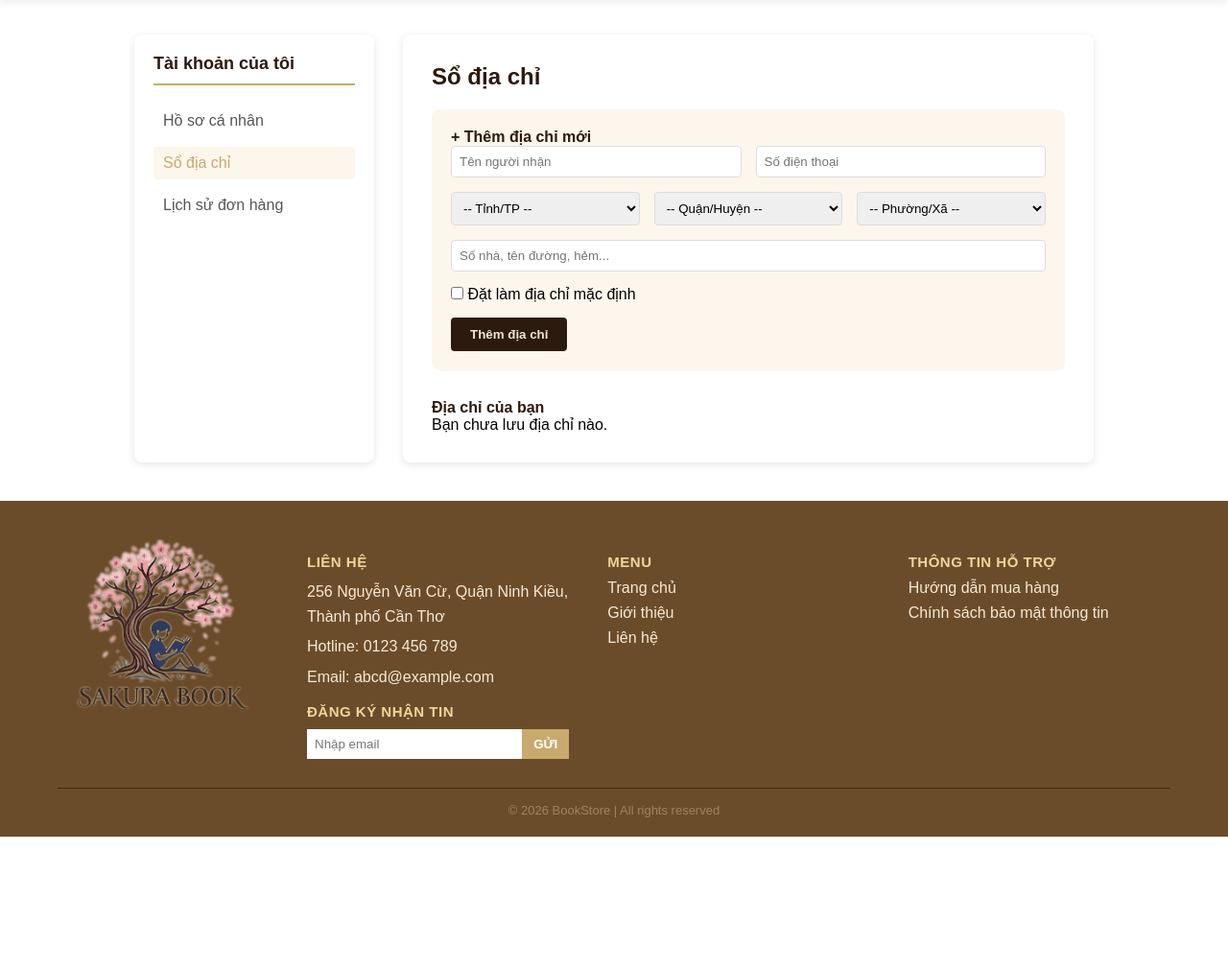
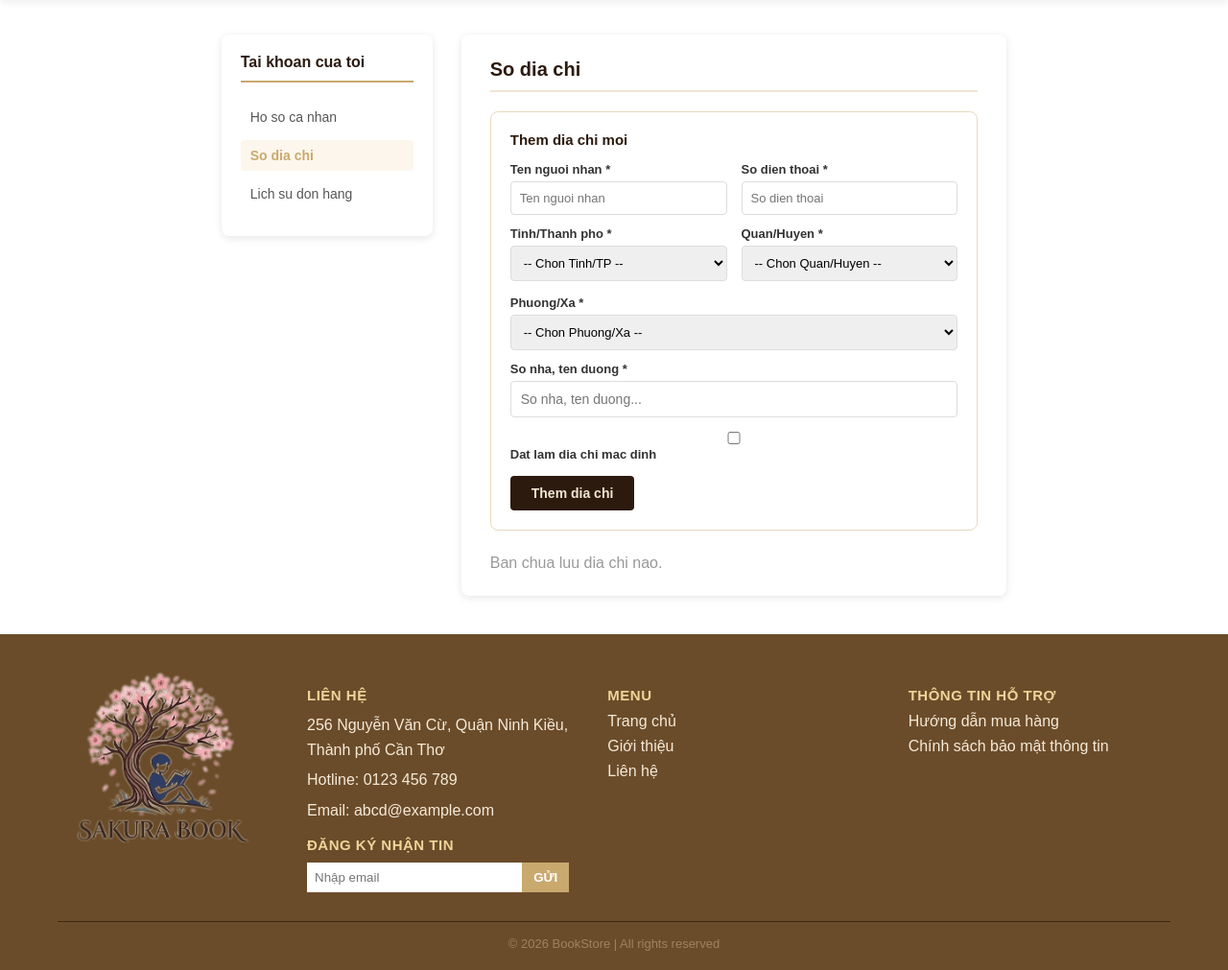
Before and after one commit to vot750422-ui/BookShop, a PHP site: page /profile.php?tab=address in a window 1280 px wide. Shown: the part 234-1245 px from the top of the page at 96% size. Before the commit the page ends 1106 px from the top, so only its background shows below. Run offline with PHP 8.4, Linux system fonts and the light colour scheme; the visitor is signed in with stand-in values (Sample User, id 1); data that the repository does not hold is empty.

Commit message:
commit lần 2 ngày 22/3

```diff
--- a/profile.php
+++ b/profile.php
@@ -2,7 +2,6 @@
 session_start();
 require_once 'config.php';
 
-// Bắt buộc đăng nhập mới được vào trang này
 if (!isset($_SESSION['user_id'])) {
     header("Location: dangnhap.php");
     exit();
@@ -10,50 +9,181 @@ if (!isset($_SESSION['user_id'])) {
 
 $userID = $_SESSION['user_id'];
 
-// 1. Lấy thông tin cá nhân
 $stmtUser = $conn->prepare("SELECT * FROM users WHERE UserID = ?");
 $stmtUser->execute([$userID]);
 $user = $stmtUser->fetch(PDO::FETCH_ASSOC);
 
-// 2. Lấy lịch sử đơn hàng
-$stmtorders = $conn->prepare("SELECT * FROM orders WHERE UserID = ? ORDER BY NgayDat DESC");
-$stmtorders->execute([$userID]);
-$orders = $stmtorders->fetchAll(PDO::FETCH_ASSOC);
-// 3. Lấy danh sách địa chỉ
+$stmtOrders = $conn->prepare("SELECT * FROM orders WHERE UserID = ? ORDER BY NgayDat DESC");
+$stmtOrders->execute([$userID]);
+$orders = $stmtOrders->fetchAll(PDO::FETCH_ASSOC);
+
 $stmtAddress = $conn->prepare("SELECT * FROM useraddresses WHERE UserID = ? ORDER BY IsDefault DESC, AddressID DESC");
 $stmtAddress->execute([$userID]);
 $addresses = $stmtAddress->fetchAll(PDO::FETCH_ASSOC);
 ?>
-
 <!DOCTYPE html>
 <html lang="vi">
 <head>
     <meta charset="UTF-8">
-    <title>Thông tin tài khoản - BookStore</title>
+    <title>Thong tin tai khoan - BookStore</title>
     <link rel="stylesheet" href="assets/css/style.css">
     <style>
-        .profile-container { max-width: 1000px; margin: 40px auto; display: flex; gap: 30px; }
-        .profile-sidebar { flex: 0 0 250px; background: white; padding: 20px; border-radius: 8px; box-shadow: 0 2px 8px rgba(0,0,0,0.1); }
-        .profile-sidebar h3 { color: #2c1a0e; margin-bottom: 20px; font-size: 18px; border-bottom: 2px solid #c9a96e; padding-bottom: 10px; }
+        .profile-container {
+            max-width: 1000px;
+            margin: 40px auto;
+            display: flex;
+            gap: 30px;
+            padding: 0 20px;
+        }
+        .profile-sidebar {
+            flex: 0 0 220px;
+            background: white;
+            padding: 20px;
+            border-radius: 8px;
+            box-shadow: 0 2px 8px rgba(0,0,0,0.1);
+            height: fit-content;
+        }
+        .profile-sidebar h3 {
+            color: #2c1a0e;
+            margin-bottom: 20px;
+            font-size: 16px;
+            border-bottom: 2px solid #c9a96e;
+            padding-bottom: 10px;
+        }
         .profile-menu { list-style: none; padding: 0; }
-        .profile-menu li { margin-bottom: 10px; }
-        .profile-menu a { text-decoration: none; color: #555; font-weight: 500; display: block; padding: 8px 10px; border-radius: 4px; transition: background 0.2s; }
-        .profile-menu a:hover, .profile-menu a.active { background: #fdf6ec; color: #c9a96e; }
-
-        .profile-content { flex: 1; background: white; padding: 30px; border-radius: 8px; box-shadow: 0 2px 8px rgba(0,0,0,0.1); }
-        .profile-content h2 { margin-bottom: 20px; color: #2c1a0e; }
-
-        /* Form thông tin */
+        .profile-menu li { margin-bottom: 8px; }
+        .profile-menu a {
+            text-decoration: none;
+            color: #555;
+            font-size: 14px;
+            display: block;
+            padding: 8px 10px;
+            border-radius: 4px;
+            transition: all 0.2s;
+        }
+        .profile-menu a:hover,
+        .profile-menu a.active {
+            background: #fdf6ec;
+            color: #c9a96e;
+            font-weight: 600;
+        }
+        .profile-content {
+            flex: 1;
+            background: white;
+            padding: 25px 30px;
+            border-radius: 8px;
+            box-shadow: 0 2px 8px rgba(0,0,0,0.1);
+        }
+        .profile-content h2 {
+            margin-bottom: 20px;
+            color: #2c1a0e;
+            font-size: 20px;
+            border-bottom: 2px solid #f0e6d3;
+            padding-bottom: 10px;
+        }
         .form-group { margin-bottom: 15px; }
-        .form-group label { display: block; font-weight: 600; margin-bottom: 5px; color: #333; }
-        .form-group input { width: 100%; padding: 10px; border: 1px solid #ddd; border-radius: 4px; font-size: 14px; }
-        .btn-save { background: #2c1a0e; color: #f0e6d3; border: none; padding: 10px 20px; border-radius: 4px; cursor: pointer; font-weight: bold; }
+        .form-group label {
+            display: block;
+            font-weight: 600;
+            margin-bottom: 5px;
+            color: #333;
+            font-size: 13px;
+        }
+        .form-group input {
+            width: 100%;
+            padding: 10px;
+            border: 1px solid #ddd;
+            border-radius: 4px;
+            font-size: 14px;
+            box-sizing: border-box;
+        }
+        .form-group input:focus {
+            outline: none;
+            border-color: #c9a96e;
+        }
+        .btn-save {
+            background: #2c1a0e;
+            color: #f0e6d3;
+            border: none;
+            padding: 10px 22px;
+            border-radius: 4px;
+            cursor: pointer;
+            font-weight: 600;
+            font-size: 14px;
+            transition: background 0.2s;
+        }
         .btn-save:hover { background: #c9a96e; }
 
-        /* Bảng đơn hàng */
-        .order-table { width: 100%; border-collapse: collapse; margin-top: 20px; }
-        .order-table th, .order-table td { padding: 12px; text-align: left; border-bottom: 1px solid #ddd; }
-        .order-table th { background: #fdf6ec; color: #2c1a0e; }
+        /* Bang don hang */
+        .order-table { width: 100%; border-collapse: collapse; margin-top: 10px; }
+        .order-table th {
+            background: #2c1a0e;
+            color: #f0e6d3;
+            padding: 11px 12px;
+            text-align: left;
+            font-size: 13px;
+        }
+        .order-table td {
+            padding: 11px 12px;
+            border-bottom: 1px solid #f0e6d3;
+            font-size: 14px;
+        }
+        .order-table tr:hover td { background: #fdf6ec; }
+
+        /* So dia chi */
+        .address-card {
+            border: 1px solid #e8d9c0;
+            padding: 15px;
+            border-radius: 6px;
+            margin-bottom: 12px;
+            position: relative;
+            background: #fdf6ec;
+        }
+        .address-card p { margin: 4px 0; font-size: 14px; color: #555; }
+        .address-card strong { color: #2c1a0e; }
+        .badge-default {
+            display: inline-block;
+            background: #c9a96e;
+            color: white;
+            font-size: 11px;
+            padding: 2px 8px;
+            border-radius: 10px;
+            margin-top: 5px;
+            font-weight: 600;
+        }
+        .btn-xoa-addr {
+            position: absolute;
+            top: 12px;
+            right: 12px;
+            background: none;
+            border: none;
+            color: #e74c3c;
+            cursor: pointer;
+            font-weight: 600;
+            font-size: 13px;
+        }
+        .btn-xoa-addr:hover { text-decoration: underline; }
+
+        /* Form them dia chi */
+        .add-address-form {
+            background: white;
+            border: 1px solid #e8d9c0;
+            padding: 20px;
+            border-radius: 8px;
+            margin-bottom: 25px;
+        }
+        .add-address-form h4 { margin: 0 0 15px; color: #2c1a0e; font-size: 15px; }
+        .addr-row { display: flex; gap: 15px; flex-wrap: wrap; margin-bottom: 12px; }
+        .addr-row .form-group { flex: 1; min-width: 150px; margin-bottom: 0; }
+        .addr-row .form-group input,
+        .addr-row .form-group select {
+            width: 100%;
+            padding: 9px;
+            border: 1px solid #ddd;
+            border-radius: 4px;
+            font-size: 13px;
+            box-sizing: border-box;
+        }
     </style>
 </head>
 <body>
@@ -61,142 +191,141 @@ $addresses = $stmtAddress->fetchAll(PDO::FETCH_ASSOC);
 <?php include 'components/navbar.php'; ?>
 
 <div class="profile-container">
-    <!-- Cột Menu -->
+    <!-- Menu ben trai -->
     <div class="profile-sidebar">
-        <h3>Tài khoản của tôi</h3>
+        <h3>Tai khoan cua toi</h3>
         <ul class="profile-menu">
-            <li><a href="?tab=info" class="<?= (!isset($_GET['tab']) || $_GET['tab'] == 'info') ? 'active' : '' ?>">Hồ sơ cá nhân</a></li>
-            <li><a href="?tab=address" class="<?= (isset($_GET['tab']) && $_GET['tab'] == 'address') ? 'active' : '' ?>">Sổ địa chỉ</a></li>
-            <li><a href="?tab=orders" class="<?= (isset($_GET['tab']) && $_GET['tab'] == 'orders') ? 'active' : '' ?>">Lịch sử đơn hàng</a></li>
+            <?php $tab = $_GET['tab'] ?? 'info'; ?>
+            <li><a href="?tab=info"    class="<?= $tab=='info'    ? 'active':'' ?>">Ho so ca nhan</a></li>
+            <li><a href="?tab=address" class="<?= $tab=='address' ? 'active':'' ?>">So dia chi</a></li>
+            <li><a href="?tab=orders"  class="<?= $tab=='orders'  ? 'active':'' ?>">Lich su don hang</a></li>
         </ul>
     </div>
 
-    <!-- Cột Nội dung -->
+    <!-- Noi dung -->
     <div class="profile-content">
-        <?php $tab = $_GET['tab'] ?? 'info'; ?>
 
         <?php if ($tab == 'info'): ?>
-            <!-- TAB: HỒ SƠ CÁ NHÂN -->
-            <h2>Hồ sơ cá nhân</h2>
-            <form action="CapNhatInfo.php" method="POST">
+            <h2>Ho so ca nhan</h2>
+            <form action="capnhatinfo.php" method="POST">
                 <div class="form-group">
-                    <label>Họ và tên</label>
+                    <label>Ho va ten</label>
                     <input type="text" name="fullname" value="<?= htmlspecialchars($user['FullName']) ?>" required>
                 </div>
                 <div class="form-group">
-                    <label>Email (Không thể thay đổi)</label>
-                    <input type="email" value="<?= htmlspecialchars($user['Email']) ?>" disabled style="background: #f5f5f5;">
+                    <label>Email (Khong the thay doi)</label>
+                    <input type="email" value="<?= htmlspecialchars($user['Email']) ?>" disabled style="background:#f5f5f5;">
                 </div>
                 <div class="form-group">
-                    <label>Số điện thoại</label>
-                    <input type="text" name="phone" value="<?= htmlspecialchars($user['Phone'] ?? '') ?>" required>
+                    <label>So dien thoai</label>
+                    <input type="text" name="phone" value="<?= htmlspecialchars($user['Phone'] ?? '') ?>">
                 </div>
                 <div class="form-group">
-                    <label>Ngày sinh</label>
+                    <label>Ngay sinh</label>
                     <input type="date" name="birthdate" value="<?= htmlspecialchars($user['BirthDate'] ?? '') ?>">
                 </div>
-                <button type="submit" class="btn-save">Lưu thay đổi</button>
+                <button type="submit" class="btn-save">Luu thay doi</button>
             </form>
 
         <?php elseif ($tab == 'address'): ?>
-            <!-- TAB: SỔ ĐỊA CHỈ -->
-            <h2>Sổ địa chỉ</h2>
+            <h2>So dia chi</h2>
 
-            <!-- Form thêm địa chỉ mới -->
-            <div style="background: #fdf6ec; padding: 20px; border-radius: 8px; margin-bottom: 30px;">
-                <h4 style="margin-top: 0; color: #2c1a0e;">+ Thêm địa chỉ mới</h4>
-                <form action="xulydiachi.php" method="POST" style="display: flex; flex-wrap: wrap; gap: 15px;">
+            <div class="add-address-form">
+                <h4>Them dia chi moi</h4>
+                <form action="xulydiachi.php" method="POST">
                     <input type="hidden" name="action" value="add">
-                    <div style="flex: 1; min-width: 200px;">
-                        <input type="text" name="receiver_name" placeholder="Tên người nhận" required style="width: 100%; padding: 8px; border: 1px solid #ddd; border-radius: 4px;">
+                    <div class="addr-row">
+                        <div class="form-group">
+                            <label>Ten nguoi nhan *</label>
+                            <input type="text" name="receiver_name" placeholder="Ten nguoi nhan" required>
                         </div>
-                    <div style="flex: 1; min-width: 200px;">
-                        <input type="text" name="receiver_phone" placeholder="Số điện thoại" required style="width: 100%; padding: 8px; border: 1px solid #ddd; border-radius: 4px;">
+                        <div class="form-group">
+                            <label>So dien thoai *</label>
+                            <input type="text" name="receiver_phone" placeholder="So dien thoai" required>
                         </div>
-
-                    <!-- Cụm 3 ô chọn Tỉnh/Quận/Phường -->
-                    <div style="flex: 100%; display: flex; gap: 15px; flex-wrap: wrap;">
-                        <div style="flex: 1; min-width: 150px;">
-                            <select id="tinh" name="tinh" required onchange="loadQuan()" style="width: 100%; padding: 8px; border: 1px solid #ddd; border-radius: 4px;">
-                                <option value="">-- Tỉnh/TP --</option>
+                    </div>
+                    <div class="addr-row">
+                        <div class="form-group">
+                            <label>Tinh/Thanh pho *</label>
+                            <select id="tinh" name="tinh" required onchange="loadQuan()">
+                                <option value="">-- Chon Tinh/TP --</option>
                             </select>
                         </div>
-                        <div style="flex: 1; min-width: 150px;">
-                            <select id="quan" name="quan" required onchange="loadPhuong()" style="width: 100%; padding: 8px; border: 1px solid #ddd; border-radius: 4px;">
-                                <option value="">-- Quận/Huyện --</option>
+                        <div class="form-group">
+                            <label>Quan/Huyen *</label>
+                            <select id="quan" name="quan" required onchange="loadPhuong()">
+                                <option value="">-- Chon Quan/Huyen --</option>
                             </select>
                         </div>
-                        <div style="flex: 1; min-width: 150px;">
-                            <select id="phuong" name="phuong" required style="width: 100%; padding: 8px; border: 1px solid #ddd; border-radius: 4px;">
-                                <option value="">-- Phường/Xã --</option>
+                        <div class="form-group">
+                            <label>Phuong/Xa *</label>
+                            <select id="phuong" name="phuong" required>
+                                <option value="">-- Chon Phuong/Xa --</option>
                             </select>
                         </div>
                     </div>
-
-                    <!-- Địa chỉ chi tiết -->
-                    <div style="flex: 100%;">
-                        <input type="text" name="detail_address" placeholder="Số nhà, tên đường, hẻm..." required style="width: 100%; padding: 8px; border: 1px solid #ddd; border-radius: 4px;">
+                    <div class="form-group">
+                        <label>So nha, ten duong *</label>
+                        <input type="text" name="detail_address" placeholder="So nha, ten duong..." required>
                     </div>
-
-                    <div style="flex: 100%;">
-                        <label><input type="checkbox" name="is_default" value="1"> Đặt làm địa chỉ mặc định</label>
+                    <div class="form-group">
+                        <label>
+                            <input type="checkbox" name="is_default" value="1">
+                            Dat lam dia chi mac dinh
+                        </label>
                     </div>
-                    <button type="submit" class="btn-save">Thêm địa chỉ</button>
+                    <button type="submit" class="btn-save">Them dia chi</button>
                 </form>
             </div>
 
-            <!-- Danh sách địa chỉ đã lưu -->
-            <h4 style="color: #2c1a0e;">Địa chỉ của bạn</h4>
             <?php if (empty($addresses)): ?>
-                <p>Bạn chưa lưu địa chỉ nào.</p>
+                <p style="color:#999;">Ban chua luu dia chi nao.</p>
             <?php else: ?>
                 <?php foreach ($addresses as $addr): ?>
-                    <div style="border: 1px solid #eee; padding: 15px; border-radius: 6px; margin-bottom: 15px; position: relative;">
-                        <p style="margin: 0 0 5px;"><strong><?= htmlspecialchars($addr['ReceiverName']) ?></strong> | <?= htmlspecialchars($addr['ReceiverPhone']) ?></p>
-                        <p style="margin: 0; color: #555;"><?= htmlspecialchars($addr['DetailAddress']) ?></p>
-
+                <div class="address-card">
+                    <p><strong><?= htmlspecialchars($addr['ReceiverName']) ?></strong> | <?= htmlspecialchars($addr['ReceiverPhone']) ?></p>
+                    <p><?= htmlspecialchars($addr['DetailAddress']) ?></p>
                     <?php if ($addr['IsDefault'] == 1): ?>
-                            <span style="color: green; font-size: 12px; font-weight: bold; margin-top: 5px; display: inline-block;">[Mặc định]</span>
+                        <span class="badge-default">Mac dinh</span>
                     <?php endif; ?>
-
-                        <!-- Nút xoá địa chỉ -->
-                        <form action="xulydiachi.php" method="POST" style="position: absolute; top: 15px; right: 15px;">
+                    <form action="xulydiachi.php" method="POST" style="display:inline;">
                         <input type="hidden" name="action" value="delete">
                         <input type="hidden" name="address_id" value="<?= $addr['AddressID'] ?>">
-                            <button type="submit" onclick="return confirm('Xóa địa chỉ này?')" style="background: none; border: none; color: #e74c3c; cursor: pointer; font-weight: bold;">Xóa</button>
+                        <button type="button" class="btn-xoa-addr"
+                                onclick="confirmXoaAddr('xoa-addr-<?= $addr['AddressID'] ?>')">
+                            Xoa
+                        </button>
+                        <span id="xoa-addr-<?= $addr['AddressID'] ?>" style="display:none;"></span>
                     </form>
                 </div>
                 <?php endforeach; ?>
             <?php endif; ?>
 
         <?php elseif ($tab == 'orders'): ?>
-            <!-- TAB: LỊCH SỬ ĐƠN HÀNG -->
-            <h2>Lịch sử đơn hàng</h2>
+            <h2>Lich su don hang</h2>
             <?php if (empty($orders)): ?>
-                <p>Bạn chưa có đơn hàng nào.</p>
+                <p style="color:#999;">Ban chua co don hang nao.</p>
             <?php else: ?>
                 <table class="order-table">
                     <thead>
                         <tr>
-                            <th>Mã ĐH</th>
-                            <th>Ngày đặt</th>
-                            <th>Tổng tiền</th>
-                            <th>Trạng thái</th>
+                            <th>Ma DH</th>
+                            <th>Ngay dat</th>
+                            <th>Tong tien</th>
+                            <th>Trang thai</th>
                         </tr>
                     </thead>
                     <tbody>
                         <?php foreach ($orders as $o): ?>
                         <tr>
-        <!-- Đưa mã đơn hàng vào đúng thẻ <td> để nó nằm đúng cột -->
                             <td>
-            <a href="chitietdonhang.php?id=<?= $o['OrderID'] ?>" style="color: #c9a96e; font-weight: bold; text-decoration: none;">
+                                <a href="chitietdonhang.php?id=<?= $o['OrderID'] ?>"
+                                   style="color:#c9a96e; font-weight:bold; text-decoration:none;">
                                     #<?= $o['OrderID'] ?>
                                 </a>
                             </td>
-
-        <!-- Các thông tin khác giữ nguyên -->
-        <td><?= date('d/m/Y H:i', strtotime($o['OrderDate'] ?? $o['NgayDat'] ?? 'now')) ?></td>
-        <td><?= number_format($o['TongTien'], 0, ',', '.') ?> đ</td>
+                            <td><?= $o['NgayDat'] ? date('d/m/Y H:i', strtotime($o['NgayDat'])) : '---' ?></td>
+                            <td><?= number_format($o['TongTien'], 0, ',', '.') ?> d</td>
                             <td><strong><?= htmlspecialchars($o['TrangThai']) ?></strong></td>
                         </tr>
                         <?php endforeach; ?>
@@ -204,10 +333,64 @@ $addresses = $stmtAddress->fetchAll(PDO::FETCH_ASSOC);
                 </table>
             <?php endif; ?>
         <?php endif; ?>
+
     </div>
 </div>
 
 <?php include 'components/footer.html'; ?>
+<?php include 'components/alertpopup.php'; ?>
+
 <script src="assets/js/address.js"></script>
+
+<script>
+// Popup thong bao sau capnhatinfo
+<?php if (!empty($_GET['msg'])): ?>
+    window.addEventListener('load', () => {
+        <?php if ($_GET['msg'] === 'ok'): ?>
+            showPopup('Cap nhat thong tin thanh cong!', 'success');
+        <?php else: ?>
+            showPopup('Co loi xay ra, vui long thu lai!', 'error');
+        <?php endif; ?>
+    });
+<?php endif; ?>
+
+// Popup xac nhan xoa dia chi
+function confirmXoaAddr(spanId) {
+    showPopup('Xoa dia chi nay?', 'warning');
+
+    const closeBtn = document.getElementById('popup-close');
+    closeBtn.style.display = 'none';
+
+    const old = document.getElementById('popup-confirm-group');
+    if (old) old.remove();
+
+    const btnGroup = document.createElement('div');
+    btnGroup.id = 'popup-confirm-group';
+    btnGroup.style.cssText = 'display:flex; gap:10px; justify-content:center; margin-top:5px;';
+    btnGroup.innerHTML = `
+        <button id="popup-yes" style="background:#e74c3c;color:white;border:none;padding:10px 25px;border-radius:6px;font-size:14px;font-weight:600;cursor:pointer;">Xac nhan</button>
+        <button id="popup-no"  style="background:#eee;color:#555;border:none;padding:10px 25px;border-radius:6px;font-size:14px;cursor:pointer;">Huy</button>
+    `;
+    closeBtn.parentNode.insertBefore(btnGroup, closeBtn);
+
+    document.getElementById('popup-yes').onclick = function () {
+        closePopup();
+        setTimeout(() => {
+            // Tim form chua span co id tuong ung roi submit
+            const span = document.getElementById(spanId);
+            if (span) span.closest('form').submit();
+        }, 300);
+    };
+
+    document.getElementById('popup-no').onclick = function () {
+        closePopup();
+        setTimeout(() => {
+            btnGroup.remove();
+            closeBtn.style.display = 'block';
+        }, 300);
+    };
+}
+</script>
+
 </body>
 </html>
```
Also changed, not shown: Admin.php (+24 -21 lines), XuLyDangKy.php (+14 -16 lines), admin_donhang.php (+53 -59 lines), chitietdonhang.php (+85 -32 lines). Lines whose indentation alone changed are shown as unchanged.
